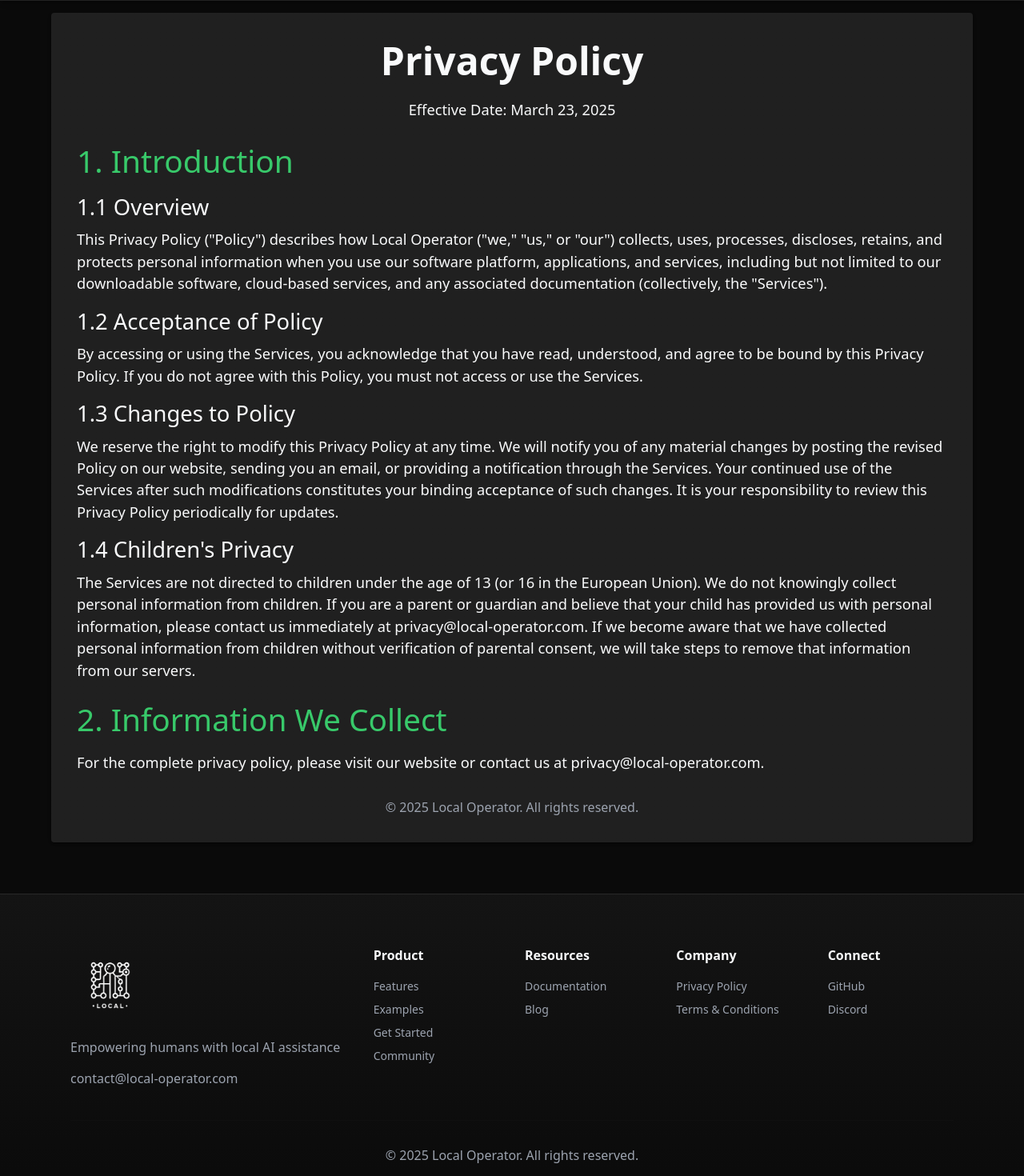
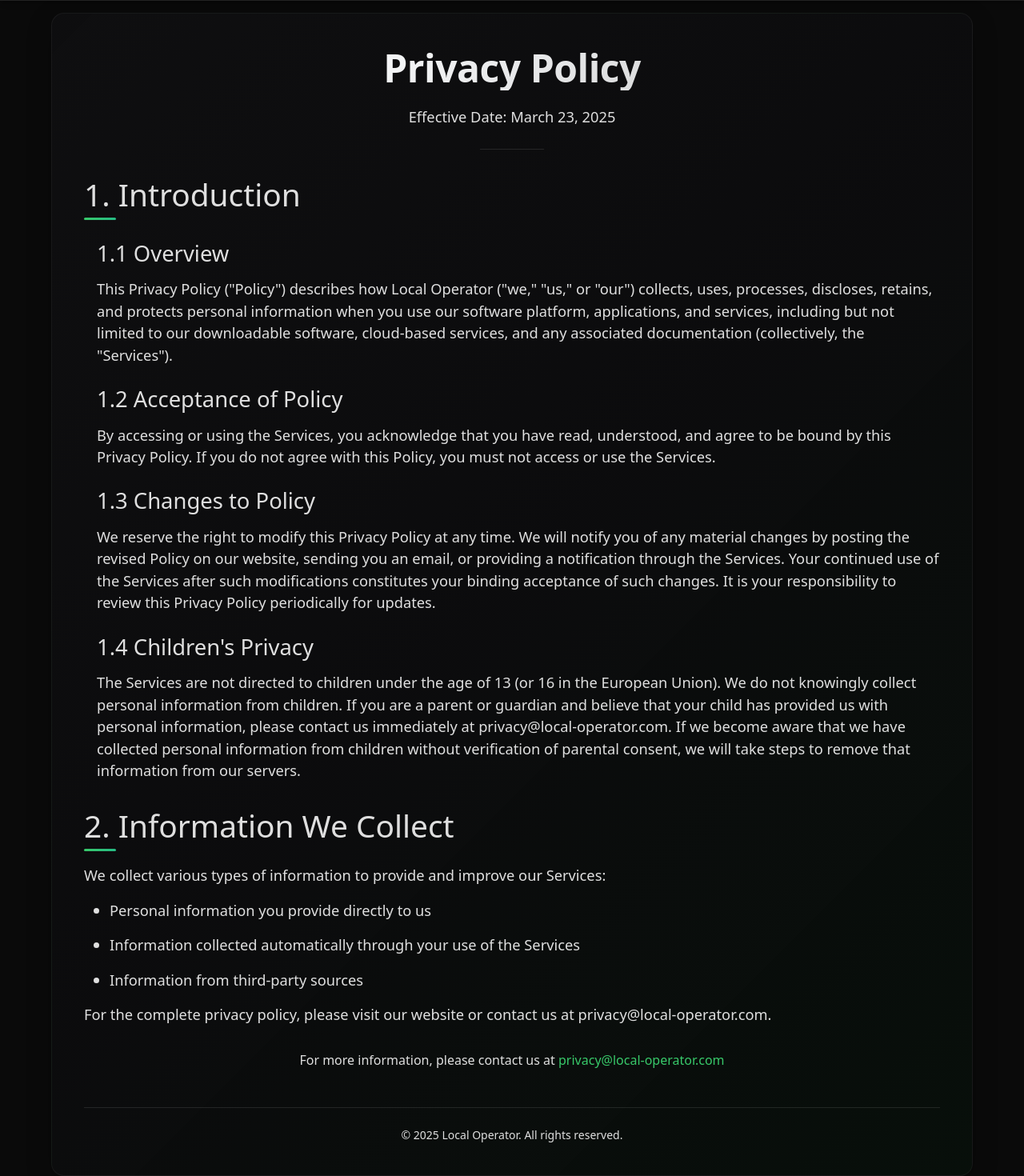
Before and after one commit to damianvtran/local-operator-site, a React (Vite) app: page /privacy-policy in a window 1280 px wide. Shown: the part 80-1550 px from the top of the page at 80% size. Built offline with nearby package versions, Linux system fonts and the light colour scheme.

Commit message:
Refactor PrivacyPolicy and TermsAndConditions components to utilize the LegalDocument component for improved structure and maintainability, while defining sections as arrays for better content management.

```diff
--- /dev/null
+++ b/src/components/legal-document.tsx
@@ -0,0 +1,237 @@
+import { Box, Container, Typography, Paper, Divider, useTheme, alpha } from "@mui/material";
+import { styled } from "@mui/material/styles";
+import { SEO } from "./seo";
+
+/**
+ * Type definition for a section in a legal document
+ */
+export type LegalSection = {
+  /** The title of the section */
+  title: string;
+  /** The content of the section, can be a string or JSX */
+  content: React.ReactNode;
+  /** Optional subsections */
+  subsections?: Array<{
+    /** The title of the subsection */
+    title: string;
+    /** The content of the subsection, can be a string or JSX */
+    content: React.ReactNode;
+  }>;
+};
+
+/**
+ * Props for the LegalDocument component
+ */
+export type LegalDocumentProps = {
+  /** The title of the legal document */
+  title: string;
+  /** The effective date of the legal document */
+  effectiveDate: string;
+  /** SEO title for the page */
+  seoTitle: string;
+  /** SEO description for the page */
+  seoDescription: string;
+  /** The sections of the legal document */
+  sections: LegalSection[];
+  /** Optional contact email for inquiries */
+  contactEmail?: string;
+};
+
+/**
+ * Styled component for the document container with enhanced visual appeal
+ */
+const DocumentContainer = styled(Paper)(({ theme }) => ({
+  padding: theme.spacing(5),
+  marginTop: theme.spacing(4),
+  marginBottom: theme.spacing(4),
+  background: theme.palette.background.paper === '#ffffff'
+    ? 'linear-gradient(135deg, rgba(255, 255, 255, 0.9), rgba(245, 245, 250, 0.85))'
+    : `linear-gradient(135deg, rgba(25, 25, 30, 0.3), rgba(18, 18, 24, 0.25), rgba(${56 * 0.1}, ${201 * 0.1}, ${106 * 0.1}, 0.5))`,
+  boxShadow: `0 10px 30px ${alpha(theme.palette.common.black, 0.25)}`,
+  borderRadius: theme.spacing(2),
+  border: `1px solid ${alpha(theme.palette.common.white, 0.05)}`,
+  position: 'relative',
+  overflow: 'hidden',
+  color: '#FFFFFF',
+  '& .MuiTypography-root': {
+    color: alpha(theme.palette.common.white, 0.87),
+  },
+  '& .MuiTypography-colorTextSecondary': {
+    color: alpha(theme.palette.common.white, 0.6),
+  },
+  [theme.breakpoints.down('sm')]: {
+    padding: theme.spacing(3),
+  },
+}));
+
+/**
+ * Styled component for the document header
+ */
+const DocumentHeader = styled(Box)(({ theme }) => ({
+  marginBottom: theme.spacing(4),
+  textAlign: 'center',
+  position: 'relative',
+}));
+
+/**
+ * Styled component for section headings with enhanced visual appeal
+ */
+const SectionHeading = styled(Typography)(({ theme }) => ({
+  marginTop: theme.spacing(4),
+  marginBottom: theme.spacing(2),
+  color: theme.palette.primary.main,
+  position: 'relative',
+  paddingBottom: theme.spacing(1),
+  '&::after': {
+    content: '""',
+    position: 'absolute',
+    bottom: 0,
+    left: 0,
+    width: '40px',
+    height: '3px',
+    background: `linear-gradient(90deg, ${theme.palette.primary.main}, ${theme.palette.secondary.main})`,
+    borderRadius: theme.spacing(0.5),
+  },
+}));
+
+/**
+ * Styled component for subsection headings
+ */
+const SubsectionHeading = styled(Typography)(({ theme }) => ({
+  marginTop: theme.spacing(3),
+  marginBottom: theme.spacing(1.5),
+  color: theme.palette.text.primary,
+  fontWeight: 500,
+}));
+
+/**
+ * Styled component for the document footer
+ */
+const DocumentFooter = styled(Box)(({ theme }) => ({
+  marginTop: theme.spacing(6),
+  paddingTop: theme.spacing(3),
+  textAlign: 'center',
+  borderTop: `1px solid ${alpha(theme.palette.common.white, 0.1)}`,
+}));
+
+/**
+ * LegalDocument component - A reusable component for displaying legal documents
+ * such as Privacy Policy and Terms & Conditions with a sleek, modern design
+ */
+export const LegalDocument: React.FC<LegalDocumentProps> = ({
+  title,
+  effectiveDate,
+  seoTitle,
+  seoDescription,
+  sections,
+  contactEmail,
+}) => {
+  const theme = useTheme();
+
+  return (
+    <>
+      <SEO
+        title={seoTitle}
+        description={seoDescription}
+      />
+      <Container maxWidth="lg" sx={{ paddingTop: "64px", paddingBottom: "32px" }}>
+        <DocumentContainer>
+          <DocumentHeader>
+            <Typography
+              variant="h3"
+              component="h1"
+              gutterBottom
+              sx={{
+                background: `linear-gradient(135deg, ${theme.palette.text.primary} 30%, ${alpha(theme.palette.text.primary, 0.8)} 90%)`,
+                WebkitBackgroundClip: 'text',
+                WebkitTextFillColor: 'transparent',
+                fontWeight: 700,
+                letterSpacing: '-0.01em',
+              }}
+            >
+              {title}
+            </Typography>
+            <Typography
+              variant="subtitle1"
+              gutterBottom
+              sx={{
+                color: alpha(theme.palette.text.secondary, 0.9),
+                fontWeight: 500,
+              }}
+            >
+              Effective Date: {effectiveDate}
+            </Typography>
+            <Divider
+              sx={{
+                width: '80px',
+                margin: '24px auto',
+                borderColor: alpha(theme.palette.common.white, 0.1),
+              }}
+            />
+          </DocumentHeader>
+
+          {sections.map((section) => (
+            <Box key={section.title}>
+              <SectionHeading variant="h4">
+                {section.title}
+              </SectionHeading>
+
+              {typeof section.content === 'string' ? (
+                <Typography variant="body1" paragraph>
+                  {section.content}
+                </Typography>
+              ) : (
+                section.content
+              )}
+
+              {section.subsections?.map((subsection) => (
+                <Box key={subsection.title} sx={{ ml: { xs: 0, sm: 2 } }}>
+                  <SubsectionHeading variant="h5">
+                    {subsection.title}
+                  </SubsectionHeading>
+
+                  {typeof subsection.content === 'string' ? (
+                    <Typography variant="body1" paragraph>
+                      {subsection.content}
+                    </Typography>
+                  ) : (
+                    subsection.content
+                  )}
+                </Box>
+              ))}
+            </Box>
+          ))}
+
+          {contactEmail && (
+            <Box sx={{ mt: 4, textAlign: 'center' }}>
+              <Typography variant="body2" sx={{ color: theme.palette.text.secondary }}>
+                For more information, please contact us at{' '}
+                <Box
+                  component="span"
+                  sx={{
+                    color: theme.palette.primary.main,
+                    fontWeight: 500,
+                  }}
+                >
+                  {contactEmail}
+                </Box>
+              </Typography>
+            </Box>
+          )}
+
+          <DocumentFooter>
+            <Typography
+              variant="body2"
+              sx={{
+                color: alpha(theme.palette.text.secondary, 0.7),
+                fontSize: '0.875rem',
+              }}
+            >
+              &copy; {new Date().getFullYear()} Local Operator. All rights reserved.
+            </Typography>
+          </DocumentFooter>
+        </DocumentContainer>
+      </Container>
+    </>
+  );
+};
--- a/src/components/privacy-policy.tsx
+++ b/src/components/privacy-policy.tsx
@@ -1,103 +1,68 @@
-import { Box, Container, Typography, Paper } from "@mui/material";
-import { styled } from "@mui/material/styles";
-import { SEO } from "./seo";
+import { Typography, Box } from "@mui/material";
+import { LegalDocument, type LegalSection } from "./legal-document";
 
 /**
- * Styled component for the policy content container
- */
-const PolicyContainer = styled(Paper)(({ theme }) => ({
-  padding: theme.spacing(4),
-  marginTop: theme.spacing(4),
-  marginBottom: theme.spacing(4),
-  backgroundColor: theme.palette.background.paper,
-  boxShadow: theme.shadows[2],
-}));
-
-/**
- * Styled component for section headings
- */
-const SectionHeading = styled(Typography)(({ theme }) => ({
-  marginTop: theme.spacing(3),
-  marginBottom: theme.spacing(2),
-  color: theme.palette.primary.main,
-}));
-
-/**
- * Styled component for subsection headings
- */
-const SubsectionHeading = styled(Typography)(({ theme }) => ({
-  marginTop: theme.spacing(2),
-  marginBottom: theme.spacing(1),
-  color: theme.palette.text.primary,
-}));
-
-/**
- * PrivacyPolicy component displays the privacy policy content
+ * PrivacyPolicy component displays the privacy policy content using the LegalDocument component
  */
 export const PrivacyPolicy: React.FC = () => {
-  return (
-    <>
-      <SEO
-        title="Privacy Policy | Local Operator"
-        description="Privacy Policy for Local Operator - Learn how we collect, use, and protect your personal information."
-      />
-      <Container maxWidth="lg" sx={{ paddingTop: "64px" }}>
-        <PolicyContainer>
-          <Typography variant="h3" component="h1" gutterBottom align="center">
-            Privacy Policy
+  // Define the sections for the privacy policy
+  const privacySections: LegalSection[] = [
+    {
+      title: "1. Introduction",
+      content: "",
+      subsections: [
+        {
+          title: "1.1 Overview",
+          content: "This Privacy Policy (\"Policy\") describes how Local Operator (\"we,\" \"us,\" or \"our\") collects, uses, processes, discloses, retains, and protects personal information when you use our software platform, applications, and services, including but not limited to our downloadable software, cloud-based services, and any associated documentation (collectively, the \"Services\")."
+        },
+        {
+          title: "1.2 Acceptance of Policy",
+          content: "By accessing or using the Services, you acknowledge that you have read, understood, and agree to be bound by this Privacy Policy. If you do not agree with this Policy, you must not access or use the Services."
+        },
+        {
+          title: "1.3 Changes to Policy",
+          content: "We reserve the right to modify this Privacy Policy at any time. We will notify you of any material changes by posting the revised Policy on our website, sending you an email, or providing a notification through the Services. Your continued use of the Services after such modifications constitutes your binding acceptance of such changes. It is your responsibility to review this Privacy Policy periodically for updates."
+        },
+        {
+          title: "1.4 Children's Privacy",
+          content: "The Services are not directed to children under the age of 13 (or 16 in the European Union). We do not knowingly collect personal information from children. If you are a parent or guardian and believe that your child has provided us with personal information, please contact us immediately at privacy@local-operator.com. If we become aware that we have collected personal information from children without verification of parental consent, we will take steps to remove that information from our servers."
+        }
+      ]
+    },
+    {
+      title: "2. Information We Collect",
+      content: (
+        <Box>
+          <Typography variant="body1" paragraph>
+            We collect various types of information to provide and improve our Services:
           </Typography>
-          <Typography variant="subtitle1" gutterBottom align="center">
-            Effective Date: March 23, 2025
+          <Typography component="ul" sx={{ pl: 4 }}>
+            <Typography component="li" variant="body1" paragraph>
+              Personal information you provide directly to us
+            </Typography>
+            <Typography component="li" variant="body1" paragraph>
+              Information collected automatically through your use of the Services
+            </Typography>
+            <Typography component="li" variant="body1" paragraph>
+              Information from third-party sources
+            </Typography>
           </Typography>
-
-          <SectionHeading variant="h4">
-            1. Introduction
-          </SectionHeading>
-
-          <SubsectionHeading variant="h5">
-            1.1 Overview
-          </SubsectionHeading>
-          <Typography variant="body1" paragraph>
-            This Privacy Policy ("Policy") describes how Local Operator ("we," "us," or "our") collects, uses, processes, discloses, retains, and protects personal information when you use our software platform, applications, and services, including but not limited to our downloadable software, cloud-based services, and any associated documentation (collectively, the "Services").
-          </Typography>
-
-          <SubsectionHeading variant="h5">
-            1.2 Acceptance of Policy
-          </SubsectionHeading>
-          <Typography variant="body1" paragraph>
-            By accessing or using the Services, you acknowledge that you have read, understood, and agree to be bound by this Privacy Policy. If you do not agree with this Policy, you must not access or use the Services.
-          </Typography>
-
-          <SubsectionHeading variant="h5">
-            1.3 Changes to Policy
-          </SubsectionHeading>
-          <Typography variant="body1" paragraph>
-            We reserve the right to modify this Privacy Policy at any time. We will notify you of any material changes by posting the revised Policy on our website, sending you an email, or providing a notification through the Services. Your continued use of the Services after such modifications constitutes your binding acceptance of such changes. It is your responsibility to review this Privacy Policy periodically for updates.
-          </Typography>
-
-          <SubsectionHeading variant="h5">
-            1.4 Children's Privacy
-          </SubsectionHeading>
-          <Typography variant="body1" paragraph>
-            The Services are not directed to children under the age of 13 (or 16 in the European Union). We do not knowingly collect personal information from children. If you are a parent or guardian and believe that your child has provided us with personal information, please contact us immediately at privacy@local-operator.com. If we become aware that we have collected personal information from children without verification of parental consent, we will take steps to remove that information from our servers.
-          </Typography>
-
-          <SectionHeading variant="h4">
-            2. Information We Collect
-          </SectionHeading>
           <Typography variant="body1" paragraph>
             For the complete privacy policy, please visit our website or contact us at privacy@local-operator.com.
           </Typography>
+        </Box>
+      )
+    }
+  ];
 
-          <Box sx={{ mt: 4, textAlign: 'center' }}>
-            <Typography variant="body2" color="text.secondary">
-              &copy; {new Date().getFullYear()} Local Operator. All rights reserved.
-            </Typography>
-          </Box>
-        </PolicyContainer>
-      </Container>
-    </>
+  return (
+    <LegalDocument
+      title="Privacy Policy"
+      effectiveDate="March 23, 2025"
+      seoTitle="Privacy Policy | Local Operator"
+      seoDescription="Privacy Policy for Local Operator - Learn how we collect, use, and protect your personal information."
+      sections={privacySections}
+      contactEmail="privacy@local-operator.com"
+    />
   );
 };
-
-export default PrivacyPolicy;
--- a/src/components/terms-and-conditions.tsx
+++ b/src/components/terms-and-conditions.tsx
@@ -1,64 +1,24 @@
-import { Box, Container, Typography, Paper } from "@mui/material";
-import { styled } from "@mui/material/styles";
-import { SEO } from "./seo";
+import { Typography, Box } from "@mui/material";
+import { LegalDocument, type LegalSection } from "./legal-document";
 
 /**
- * Styled component for the policy content container
- */
-const PolicyContainer = styled(Paper)(({ theme }) => ({
-  padding: theme.spacing(4),
-  marginTop: theme.spacing(4),
-  marginBottom: theme.spacing(4),
-  backgroundColor: theme.palette.background.paper,
-  boxShadow: theme.shadows[2],
-}));
-
-/**
- * Styled component for section headings
- */
-const SectionHeading = styled(Typography)(({ theme }) => ({
-  marginTop: theme.spacing(3),
-  marginBottom: theme.spacing(2),
-  color: theme.palette.primary.main,
-}));
-
-
-/**
- * TermsAndConditions component displays the terms and conditions content
+ * TermsAndConditions component displays the terms and conditions content using the LegalDocument component
  */
 export const TermsAndConditions: React.FC = () => {
-  return (
-    <>
-      <SEO
-        title="Terms and Conditions | Local Operator"
-        description="Terms and Conditions for Local Operator - Learn about the terms governing your use of our services."
-      />
-      <Container maxWidth="lg" sx={{ paddingTop: "64px" }}>
-        <PolicyContainer>
-          <Typography variant="h3" component="h1" gutterBottom align="center">
-            Terms and Conditions
-          </Typography>
-          <Typography variant="subtitle1" gutterBottom align="center">
-            Effective Date: March 23, 2025
-          </Typography>
-
-          <SectionHeading variant="h4">
-            1. Acceptance of Terms
-          </SectionHeading>
-          <Typography variant="body1" paragraph>
-            By accessing or using Local Operator's software platform, applications, and services, including but not limited to our downloadable software, cloud-based services, and any associated documentation (collectively, the "Services"), you agree to be bound by these Terms and Conditions ("Terms"). If you do not agree to these Terms, you must not access or use the Services.
-          </Typography>
-
-          <SectionHeading variant="h4">
-            2. Changes to Terms
-          </SectionHeading>
-          <Typography variant="body1" paragraph>
-            We reserve the right to modify these Terms at any time. We will notify you of any material changes by posting the revised Terms on our website, sending you an email, or providing a notification through the Services. Your continued use of the Services after such modifications constitutes your binding acceptance of such changes. It is your responsibility to review these Terms periodically for updates.
-          </Typography>
-
-          <SectionHeading variant="h4">
-            3. Use of Services
-          </SectionHeading>
+  // Define the sections for the terms and conditions
+  const termsSections: LegalSection[] = [
+    {
+      title: "1. Acceptance of Terms",
+      content: "By accessing or using Local Operator's software platform, applications, and services, including but not limited to our downloadable software, cloud-based services, and any associated documentation (collectively, the \"Services\"), you agree to be bound by these Terms and Conditions (\"Terms\"). If you do not agree to these Terms, you must not access or use the Services."
+    },
+    {
+      title: "2. Changes to Terms",
+      content: "We reserve the right to modify these Terms at any time. We will notify you of any material changes by posting the revised Terms on our website, sending you an email, or providing a notification through the Services. Your continued use of the Services after such modifications constitutes your binding acceptance of such changes. It is your responsibility to review these Terms periodically for updates."
+    },
+    {
+      title: "3. Use of Services",
+      content: (
+        <Box>
           <Typography variant="body1" paragraph>
             You may use the Services only for lawful purposes and in accordance with these Terms. You agree not to use the Services:
           </Typography>
@@ -76,34 +36,27 @@ export const TermsAndConditions: React.FC = () => {
               To engage in any other conduct that restricts or inhibits anyone's use or enjoyment of the Services, or which, as determined by us, may harm Local Operator or users of the Services, or expose them to liability.
             </Typography>
           </Typography>
+        </Box>
+      )
+    },
+    {
+      title: "4. Intellectual Property Rights",
+      content: "The Services and their entire contents, features, and functionality (including but not limited to all information, software, text, displays, images, video, and audio, and the design, selection, and arrangement thereof) are owned by Local Operator, its licensors, or other providers of such material and are protected by United States and international copyright, trademark, patent, trade secret, and other intellectual property or proprietary rights laws."
+    },
+    {
+      title: "5. Disclaimer of Warranties",
+      content: "THE SERVICES ARE PROVIDED ON AN \"AS IS\" AND \"AS AVAILABLE\" BASIS, WITHOUT ANY WARRANTIES OF ANY KIND, EITHER EXPRESS OR IMPLIED. NEITHER LOCAL OPERATOR NOR ANY PERSON ASSOCIATED WITH LOCAL OPERATOR MAKES ANY WARRANTY OR REPRESENTATION WITH RESPECT TO THE COMPLETENESS, SECURITY, RELIABILITY, QUALITY, ACCURACY, OR AVAILABILITY OF THE SERVICES."
+    }
+  ];
 
-          <SectionHeading variant="h4">
-            4. Intellectual Property Rights
-          </SectionHeading>
-          <Typography variant="body1" paragraph>
-            The Services and their entire contents, features, and functionality (including but not limited to all information, software, text, displays, images, video, and audio, and the design, selection, and arrangement thereof) are owned by Local Operator, its licensors, or other providers of such material and are protected by United States and international copyright, trademark, patent, trade secret, and other intellectual property or proprietary rights laws.
-          </Typography>
-
-          <SectionHeading variant="h4">
-            5. Disclaimer of Warranties
-          </SectionHeading>
-          <Typography variant="body1" paragraph>
-            THE SERVICES ARE PROVIDED ON AN "AS IS" AND "AS AVAILABLE" BASIS, WITHOUT ANY WARRANTIES OF ANY KIND, EITHER EXPRESS OR IMPLIED. NEITHER LOCAL OPERATOR NOR ANY PERSON ASSOCIATED WITH LOCAL OPERATOR MAKES ANY WARRANTY OR REPRESENTATION WITH RESPECT TO THE COMPLETENESS, SECURITY, RELIABILITY, QUALITY, ACCURACY, OR AVAILABILITY OF THE SERVICES.
-          </Typography>
-
-          <Typography variant="body1" paragraph>
-            For the complete terms and conditions, please visit our website or contact us at legal@local-operator.com.
-          </Typography>
-
-          <Box sx={{ mt: 4, textAlign: 'center' }}>
-            <Typography variant="body2" color="text.secondary">
-              &copy; {new Date().getFullYear()} Local Operator. All rights reserved.
-            </Typography>
-          </Box>
-        </PolicyContainer>
-      </Container>
-    </>
+  return (
+    <LegalDocument
+      title="Terms and Conditions"
+      effectiveDate="March 23, 2025"
+      seoTitle="Terms and Conditions | Local Operator"
+      seoDescription="Terms and Conditions for Local Operator - Learn about the terms governing your use of our services."
+      sections={termsSections}
+      contactEmail="legal@local-operator.com"
+    />
   );
 };
-
-export default TermsAndConditions;
```
